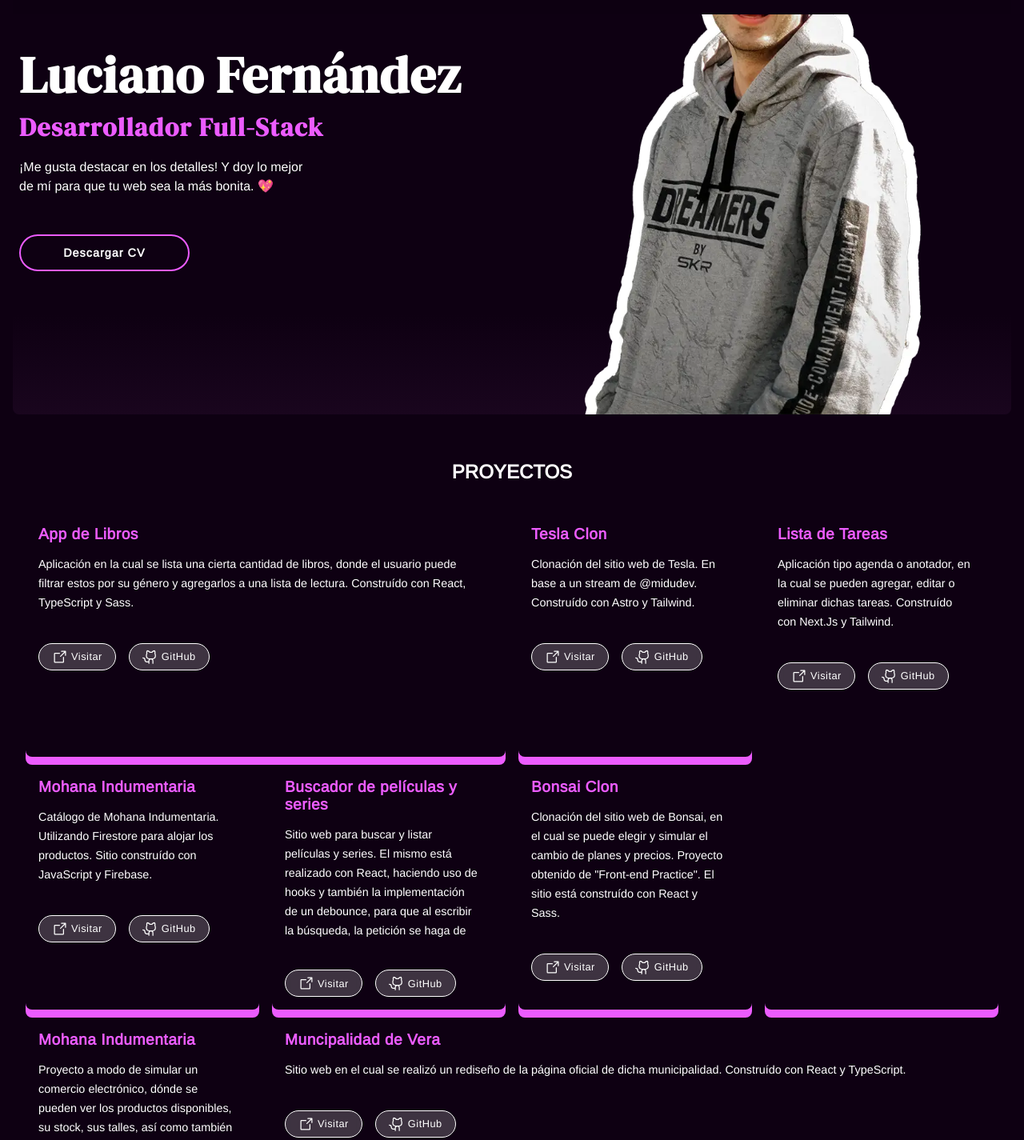
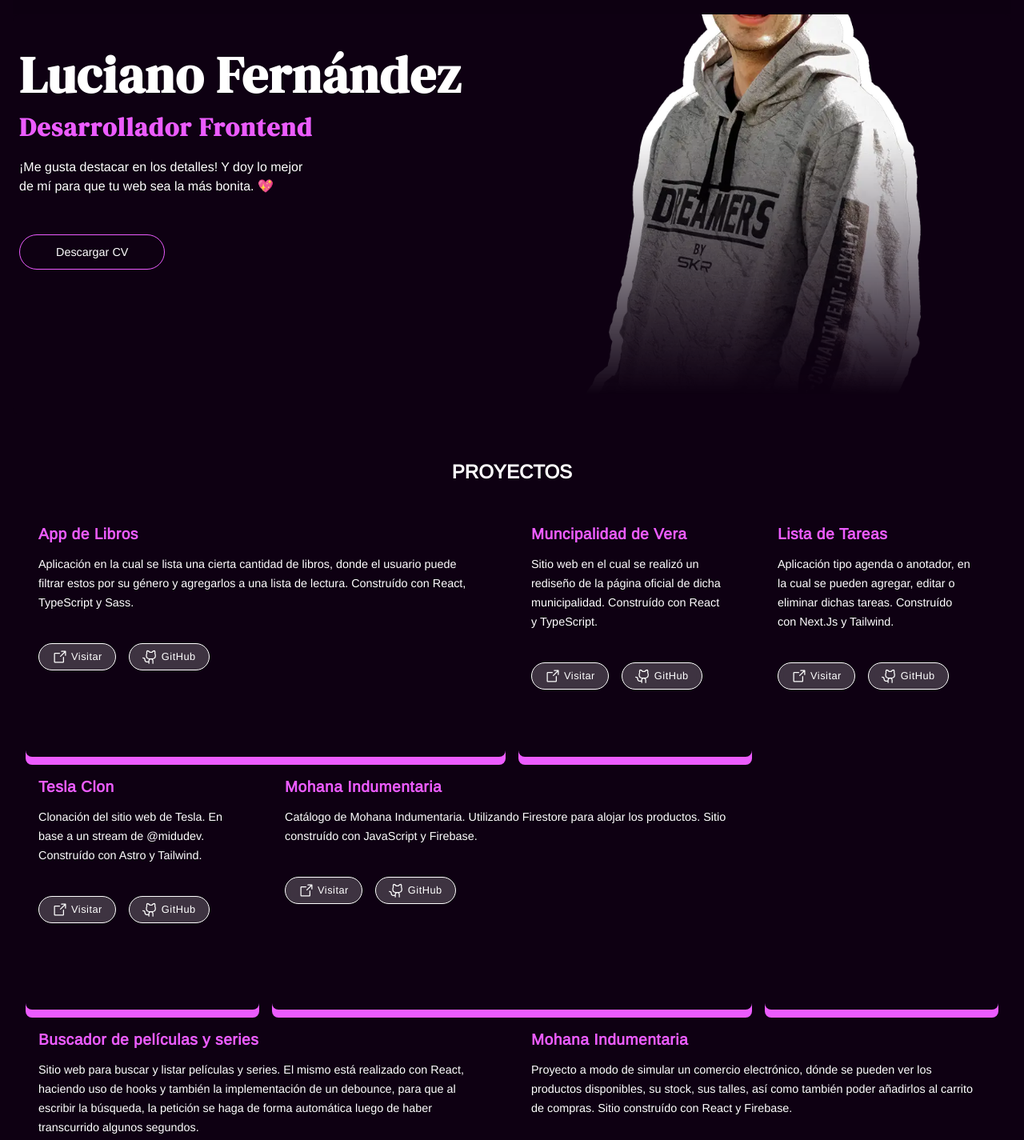
Before and after one commit to luchofseven/new-portfolio, a Next.js app: page / in a window 1280 px wide. Shown: the part 62-1487 px from the top of the page at 80% size. Built offline with nearby package versions, Linux system fonts and the light colour scheme.

Commit message:
improved styles

```diff
--- a/src/components/Hero.tsx
+++ b/src/components/Hero.tsx
@@ -4,7 +4,7 @@ export default function Hero (): JSX.Element {
       <div className="hero-container-top">
         <article className="hero-container-top-left">
           <h1>
-            Luciano Fernández<span>Desarrollador Full-Stack</span>
+            Luciano Fernández<span>Desarrollador Frontend</span>
           </h1>
           <p>
             ¡Me gusta destacar en los detalles! Y doy lo mejor de mí para que tu
--- a/src/components/Projects.tsx
+++ b/src/components/Projects.tsx
@@ -42,13 +42,13 @@ export default function Projects (): JSX.Element {
           urlDeploy="https://movies-search-app-phi.vercel.app/"
           urlRepo="https://github.com/luchofseven/movies-search-app"
         />
-        <Card
+        {/* <Card
           img="/project-bonsai.webp"
           title="Bonsai Clon"
           description='Clonación del sitio web de Bonsai, en el cual se puede elegir y simular el cambio de planes y precios. Proyecto obtenido de "Front-end Practice". El sitio está construído con React y Sass.'
           urlDeploy="https://bonsai-proyecto-react.vercel.app/"
           urlRepo="https://github.com/luchofseven/bonsai-proyecto-react"
-        />
+        /> */}
         <Card
           img="/project-mohana-indumentaria.webp"
           title="Mohana Indumentaria"
--- a/src/styles/styles.css
+++ b/src/styles/styles.css
@@ -123,7 +123,6 @@ img {
   border-radius: 0.5rem;
   overflow: hidden;
   background-color: #0e0012;
-  background: linear-gradient(to bottom, #0e0012 75%, rgba(71, 27, 77, 0.2));
 }
 
 .hero-container .hero-container-top {
@@ -170,15 +169,14 @@ img {
   background-color: #220d24;
   color: #ffffff;
   text-align: center;
-  min-width: 35%;
-  max-width: 35%;
-  border: 2px solid #ec5cff;
+  min-width: 30%;
+  max-width: 30%;
+  border: 1px solid #ec5cff;
   border-radius: 5rem;
   padding: 0.8rem 0;
   font-family: var(--font-arimo);
-  font-weight: bold;
+  font-weight: normal;
   font-size: 0.9rem;
-  letter-spacing: 1px;
   cursor: pointer;
   text-decoration: none;
   transition: transform 200ms ease, background-color 200ms ease;
@@ -196,6 +194,8 @@ img {
   align-items: flex-end;
   justify-content: flex-end;
   overflow: hidden;
+  -webkit-mask-image: linear-gradient(to top, transparent 5%, #0e0012 70%);
+  mask-image: linear-gradient(to top, transparent 5%, #0e0012 70%);
 }
 
 .hero-container .hero-container-top .hero-container-top-right img {
@@ -253,13 +253,23 @@ img {
   grid-row: 1 / 3;
 }
 
-.projects-card:nth-last-child(7) {
-  grid-column: 2 / 5;
+.projects-card:nth-last-child(3) {
+  grid-column: 1 / 3;
   grid-row: 3 / 4;
 }
 
+.projects-card:nth-last-child(2) {
+  grid-column: -1 / 3;
+  grid-row: 3 / 4;
+}
+
+.projects-card:nth-last-child(7) {
+  grid-column: 1 / 3;
+  grid-row: 1 / 2;
+}
+
 .projects-card:last-child {
-  grid-column: 1 / 2;
+  grid-column: 2 / 4;
   grid-row: 2 / 3;
 }
 
@@ -281,8 +291,8 @@ img {
   position: absolute;
   width: 100%;
   height: 100%;
-  box-shadow: inset 0px 0px 50px 5px rgba(0, 0, 0, 0.9);
-  border-radius: .5rem;
+  box-shadow: inset 0px 0px 50px 5px rgba(0, 0, 0, 0.7);
+  border-radius: 0.5rem;
 }
 
 .projects-card .projects-card-img a img {
@@ -290,7 +300,7 @@ img {
   height: 100%;
   object-fit: cover;
   object-position: center;
-  border-radius: .5rem;
+  border-radius: 0.5rem;
   z-index: 5;
 }
 
@@ -307,7 +317,7 @@ img {
   padding: 1.5rem 0;
   padding-left: 1rem;
   text-wrap: pretty, balance;
-  background-color: rgba(0, 0, 0, 0.75);
+  background-color: rgba(0, 0, 0, 0.7);
   backdrop-filter: blur(5px);
   position: absolute;
   width: auto;
@@ -377,7 +387,7 @@ img {
 .about-me-container {
   background: linear-gradient(to bottom, #82e8cc, #ec5cff);
   border-radius: 0.5rem;
-  padding: 2px 2px 0px 2px;
+  padding: 1px 1px 0px 1px;
 }
 
 .about-me-container section {
@@ -406,7 +416,7 @@ img {
   width: 100%;
   border-radius: 0.5rem;
   background: linear-gradient(to top, #82e8cc, #ec5cff);
-  padding: 0px 2px 2px 2px;
+  padding: 0px 1px 1px 1px;
 }
 
 .tech-stack-container article {
@@ -429,7 +439,11 @@ img {
   color: #ffffff;
   width: 32px;
   height: 32px;
-  transition: color 200ms ease-in-out, background-color 200ms ease-in-out;
+  transition: color, transform 200ms ease-in-out, background-color 200ms ease-in-out;
+}
+
+.tech-stack-container svg:hover {
+  transform: scale(1.3);
 }
 
 .tech-stack-container .html-icon svg {
@@ -679,7 +693,7 @@ img {
     background-color: #0e0012;
     color: #ffffff;
     text-align: center;
-    min-width: 30%;
+    min-width: 40%;
     border: 1px solid #ec5cff;
     border-radius: 5rem;
     padding: 0.8rem 1rem;
@@ -708,6 +722,7 @@ img {
   }
   .hero-container .hero-container-top .hero-container-top-right img:hover {
     transform: none;
+    filter: none;
   }
   .section-container {
     margin: 2rem auto;
@@ -836,6 +851,9 @@ img {
     flex-wrap: wrap;
     gap: 2rem;
     margin-top: 1rem;
+  }
+  .tech-stack-container .tech-stack svg:hover {
+    transform: none;
   }
   .about-me-container p {
     margin: 0.5rem auto;
--- a/src/styles/styles.scss
+++ b/src/styles/styles.scss
@@ -151,11 +151,6 @@ img {
   border-radius: 0.5rem;
   overflow: hidden;
   background-color: $background-color;
-  background: linear-gradient(
-    to bottom,
-    $background-color 75%,
-    rgba(71, 27, 77, 0.2)
-  );
 
   .hero-container-top {
     display: flex;
@@ -199,15 +194,14 @@ img {
         background-color: $second-color / 07;
         color: $white-color;
         text-align: center;
-        min-width: 35%;
-        max-width: 35%;
-        border: 2px solid $second-color;
+        min-width: 30%;
+        max-width: 30%;
+        border: 1px solid $second-color;
         border-radius: 5rem;
         padding: 0.8rem 0;
         font-family: var(--font-arimo);
-        font-weight: bold;
+        font-weight: normal;
         font-size: 0.9rem;
-        letter-spacing: 1px;
         cursor: pointer;
         text-decoration: none;
         transition: transform 200ms ease, background-color 200ms ease;
@@ -226,6 +220,16 @@ img {
       align-items: flex-end;
       justify-content: flex-end;
       overflow: hidden;
+      -webkit-mask-image: linear-gradient(
+        to top,
+        transparent 5%,
+        $background-color 70%
+      );
+      mask-image: linear-gradient(
+        to top,
+        transparent 5%,
+        $background-color 70%
+      );
 
       img {
         width: 440px;
@@ -264,6 +268,8 @@ img {
   grid-template-rows: repeat(3, 300px);
   gap: 1rem;
   padding: 1rem;
+  // background-color: rgba($color: $border-card, $alpha: .1);
+  // border-radius: .5rem;
 }
 
 .projects-card {
@@ -284,17 +290,32 @@ img {
   }
 
   &:nth-child(4) {
+    // TODO App
     grid-column: 4 / 5;
     grid-row: 1 / 3;
   }
 
-  &:nth-last-child(7) {
-    grid-column: 2 / 5;
+  &:nth-last-child(3) {
+    // Movies Search App
+    grid-column: 1 / 3;
     grid-row: 3 / 4;
   }
 
+  &:nth-last-child(2) {
+    // Mohana React App
+    grid-column: -1 / 3;
+    grid-row: 3 / 4;
+  }
+
+  &:nth-last-child(7) {
+    // BOOKS App
+    grid-column: 1 / 3;
+    grid-row: 1 / 2;
+  }
+
   &:last-child {
-    grid-column: 1 / 2;
+    // MOHANA App
+    grid-column: 2 / 4;
     grid-row: 2 / 3;
   }
 
@@ -315,8 +336,8 @@ img {
         width: 100%;
         height: 100%;
         box-shadow: inset 0px 0px 50px 5px
-          rgba($color: $black-color, $alpha: 0.9);
-          border-radius: .5rem;
+          rgba($color: $black-color, $alpha: 0.7);
+        border-radius: 0.5rem;
       }
 
       img {
@@ -324,7 +345,7 @@ img {
         height: 100%;
         object-fit: cover;
         object-position: center;
-        border-radius: .5rem;
+        border-radius: 0.5rem;
         z-index: 5;
       }
     }
@@ -343,7 +364,7 @@ img {
     padding: 1.5rem 0;
     padding-left: 1rem;
     text-wrap: pretty, balance;
-    background-color: rgba($color: $black-color, $alpha: 0.75);
+    background-color: rgba($color: $black-color, $alpha: 0.7);
     backdrop-filter: blur(5px);
     position: absolute;
     width: auto;
@@ -415,7 +436,7 @@ img {
 .about-me-container {
   background: linear-gradient(to bottom, $third-color, $second-color);
   border-radius: 0.5rem;
-  padding: 2px 2px 0px 2px;
+  padding: 1px 1px 0px 1px;
 
   section {
     padding: 1rem 0;
@@ -445,7 +466,7 @@ img {
   width: 100%;
   border-radius: 0.5rem;
   background: linear-gradient(to top, $third-color, $second-color);
-  padding: 0px 2px 2px 2px;
+  padding: 0px 1px 1px 1px;
 
   article {
     display: flex;
@@ -467,7 +488,11 @@ img {
     color: $white-color;
     width: 32px;
     height: 32px;
-    transition: color 200ms ease-in-out, background-color 200ms ease-in-out;
+    transition: color, transform 200ms ease-in-out, background-color 200ms ease-in-out;
+
+    &:hover {
+      transform: scale(1.3);
+    }
   }
 
   .html-icon svg {
@@ -741,7 +766,7 @@ img {
           background-color: $background-color;
           color: $white-color;
           text-align: center;
-          min-width: 30%;
+          min-width: 40%;
           border: 1px solid $second-color;
           border-radius: 5rem;
           padding: 0.8rem 1rem;
@@ -773,6 +798,7 @@ img {
 
           &:hover {
             transform: none;
+            filter: none;
           }
         }
       }
@@ -928,6 +954,12 @@ img {
       flex-wrap: wrap;
       gap: 2rem;
       margin-top: 1rem;
+
+      svg {
+        &:hover {
+          transform: none;
+        }
+      }
     }
   }
 
```
Also changed, not shown: src/styles/styles.min.css.
